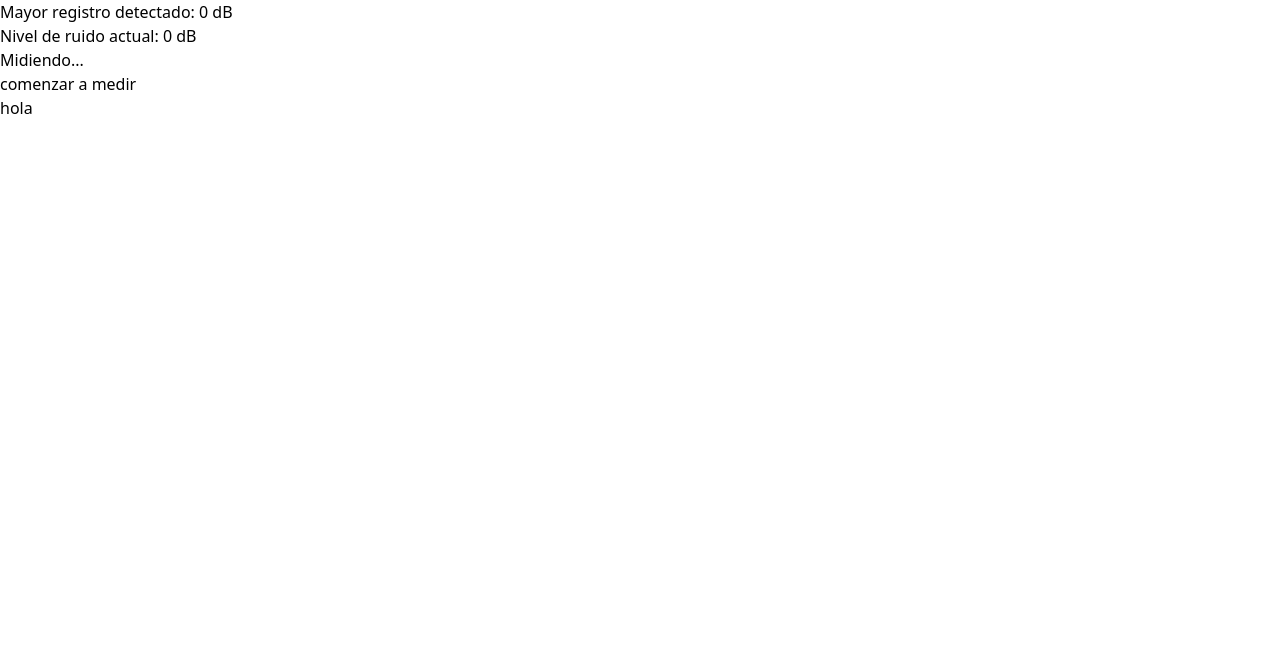
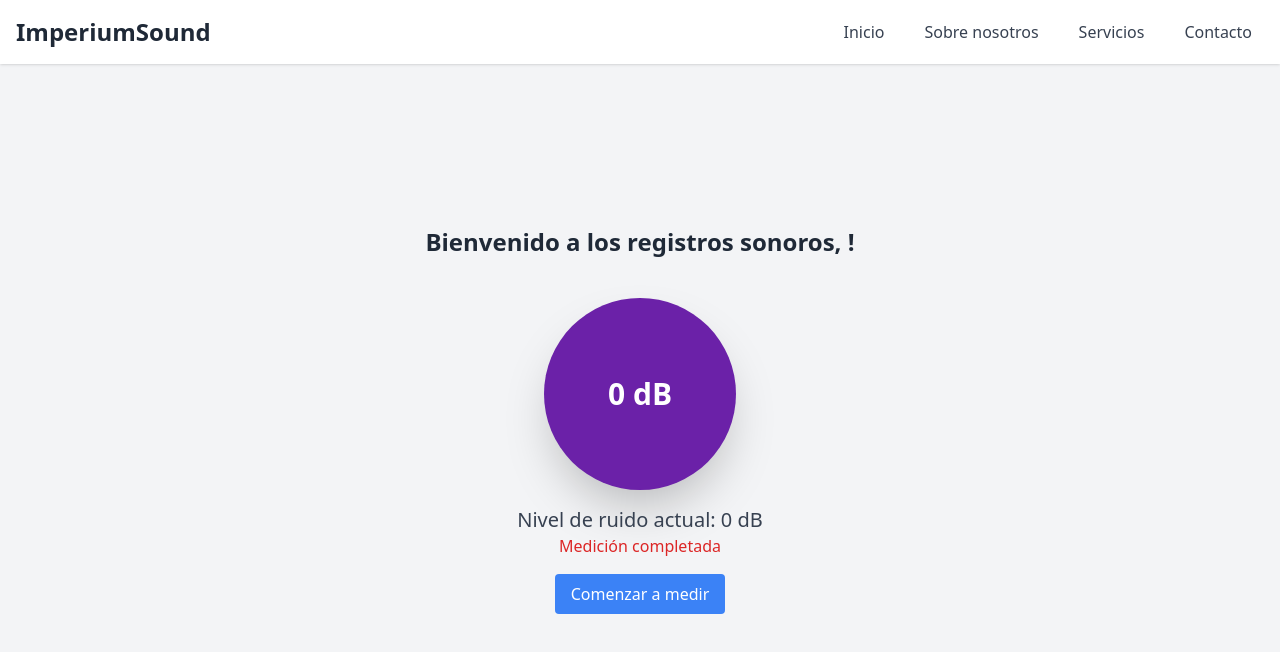
Before and after one commit to sebassg/imperiumSound-movile, a React (Vite) app: page /registrosSonoros in a window 1280 px wide. Shown: the top 652 px of the page. Built offline with nearby package versions, Linux system fonts and the light colour scheme; no server answers.

Commit message:
agrego micro

```diff
--- a/src/components/Navbar.tsx
+++ b/src/components/Navbar.tsx
@@ -30,7 +30,7 @@ const Navbar = () => {
   const login = isLogin? 'Perfil' : 'Registrarse'
   const loginRut = isLogin? '/' : '/register'
   const loginSon = isLogin? 'Registros sonoros' : 'Iniciar Sesión'
-
+  const loginSonRut = isLogin? '/registrosSonoros' : '/login'
 
   return (
     <div className="flex">
@@ -49,7 +49,7 @@ const Navbar = () => {
             <NavOption titulo="Sobre nosotros" spot={false} ruta="/" />
             <NavOption titulo="Servicios" spot={false} ruta="/" />
             <NavOption titulo="Contacto" spot={false} ruta="/" />
-            <NavOption titulo={loginSon} spot={false} ruta="/login" />
+            <NavOption titulo={loginSon} spot={false} ruta={loginSonRut} />
             <NavOption titulo={login} spot={false} ruta={loginRut} />
           </div>
           <button
--- a/src/pages/registroSonoro/Microfono.tsx
+++ b/src/pages/registroSonoro/Microfono.tsx
@@ -3,17 +3,16 @@ import { useState, useEffect, useRef } from 'react';
 const NoiseLevelMeter = () => {
   const [decibels, setDecibels] = useState(0);
   const [decibelMayor, setDecibelMayor] = useState(0);
-  const [isMeasuring, setIsMeasuring] = useState(true);
+  const [isMeasuring, setIsMeasuring] = useState(false);
   const decibelMayorRef = useRef(0);
+
   useEffect(() => {
     const startAudioCapture = async () => {
       try {
-
         const stream = await navigator.mediaDevices.getUserMedia({ audio: true });
-        const audioContext = new (window.AudioContext )();
+        const audioContext = new (window.AudioContext)();
         const analyser = audioContext.createAnalyser();
         const microphone = audioContext.createMediaStreamSource(stream);
-
 
         microphone.connect(analyser);
         analyser.fftSize = 256;
@@ -26,10 +25,11 @@ const NoiseLevelMeter = () => {
           analyser.getByteFrequencyData(dataArray);
           const values = dataArray.reduce((a, b) => a + b, 0);
           const average = values / dataArray.length;
-          const decibelLevel = Math.round(20 * Math.log10(average));
 
-          setDecibels(decibelLevel || 0);
+          // Asegúrate de que el nivel de dB no sea negativo
+          const decibelLevel = Math.max(Math.round(20 * Math.log10(average)), 0);
 
+          setDecibels(decibelLevel);
 
           if (decibelLevel > decibelMayorRef.current) {
             decibelMayorRef.current = decibelLevel;
@@ -41,10 +41,8 @@ const NoiseLevelMeter = () => {
 
         calculateDecibels();
 
-
         setTimeout(() => {
           setIsMeasuring(false);
-          setDecibelMayor(decibelMayorRef.current); // Guardar el valor máximo en el estado
           audioContext.close();
         }, 10000);
       } catch (err) {
@@ -52,23 +50,29 @@ const NoiseLevelMeter = () => {
       }
     };
 
-    startAudioCapture();
+    if (isMeasuring) {
+      startAudioCapture();
+    }
   }, [isMeasuring]);
+
   const start = () => {
-    setIsMeasuring(true)
-    setDecibelMayor(0)
-    decibelMayorRef.current = 0
-
-
-  }
+    setIsMeasuring(true);
+    setDecibelMayor(0);
+    decibelMayorRef.current = 0;
+  };
 
   return (
-    <div>
-      <h2>Mayor registro detectado: {decibelMayor} dB</h2>
-      <h2>Nivel de ruido actual: {decibels} dB</h2>
-      {isMeasuring ? <p>Midiendo...</p> : <p>Medición completada</p>}
-      <button onClick={ start}>
-        comenzar a medir
+    <div className="flex flex-col items-center">
+      <div className="bg-purple-800 rounded-full w-48 h-48 flex items-center justify-center shadow-2xl mb-4">
+        <span className="text-3xl font-bold text-white">{decibelMayor} dB</span>
+      </div>
+      <h2 className="text-xl text-gray-700">Nivel de ruido actual: {decibels} dB</h2>
+      {isMeasuring ? <p className="text-green-600">Midiendo...</p> : <p className="text-red-600">Medición completada</p>}
+      <button
+        onClick={start}
+        className="mt-4 bg-blue-500 text-white py-2 px-4 rounded hover:bg-blue-600 transition duration-200"
+      >
+        Comenzar a medir
       </button>
     </div>
   );
--- a/src/pages/registroSonoro/registroSonoro.tsx
+++ b/src/pages/registroSonoro/registroSonoro.tsx
@@ -2,25 +2,21 @@
 import { useEffect, useState } from "react";
 import NoiseLevelMeter from "./Microfono";
 import { validToken } from "../../components/Token";
+import Navbar from "../../components/Navbar";
 
 interface UserType {
-
   idUser: string;
   userName: string;
-  nombre: string
-
+  nombre: string;
 }
 
 function RegistroSonoro() {
-
   const [user, setUser] = useState<UserType | null>(null);
 
   const tokenEffect = async () => {
     const result = await validToken();
     if (result) {
-          const { user } = result;
-
-          setUser(user);
+      setUser(result);
     }
   };
 
@@ -28,12 +24,21 @@ function RegistroSonoro() {
     tokenEffect();
   }, []);
 
-      const nombre = user?.nombre
+  const nombre = user?.nombre;
 
   return (
     <>
+      <div className="bg-gray-100 min-h-screen flex flex-col">
+        <Navbar />
+        <div className="flex-grow flex flex-col items-center justify-center">
+          <h1 className="text-2xl font-bold text-center text-gray-800 mb-4">
+            Bienvenido a los registros sonoros, {nombre}!
+          </h1>
+          <div className=" p-6 rounded-lg  w-full max-w-md">
             <NoiseLevelMeter />
-      <h1>hola {nombre}</h1>
+          </div>
+        </div>
+      </div>
     </>
   );
 }
```
Also changed, not shown: src/pages/home/Home.tsx (+8 -0 lines). Lines whose indentation alone changed are shown as unchanged.
